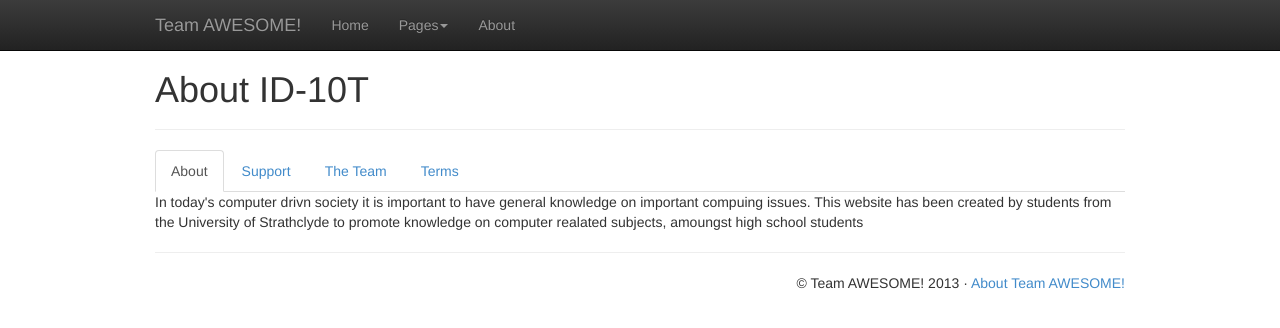
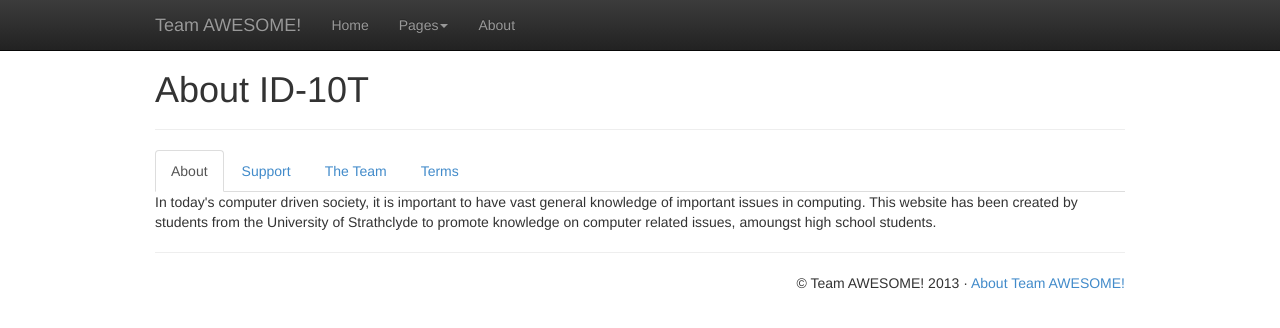
Before and after one commit to adamus1red/tripping-octo-adventure, a Jekyll site: the page built from about.html, in a window 1280 px wide. Shown: the top 328 px of the page. Built offline with Jekyll 4.4.1, drawn with Linux system fonts in a browser that asks for light colours; Markdown is read by kramdown in place of the engine named in the settings.

Commit message:
Update about.html

```diff
--- a/about.html
+++ b/about.html
@@ -13,11 +13,11 @@ title: About ID-10T
 <div class="tab-content">
     <div class="tab-pane fade in active" id="about">
         <section>
-            <p>In today's computer drivn society it is important to have general
-                knowledge on important compuing issues. This website has been
+            <p>In today's computer driven society, it is important to have vast general
+                knowledge of important issues in computing. This website has been
                 created by students from the University of Strathclyde to promote
-                knowledge on computer realated subjects, amoungst high school
-                students
+                knowledge on computer related issues, amoungst high school
+                students.
             </p>
         </section>
     </div>
```
